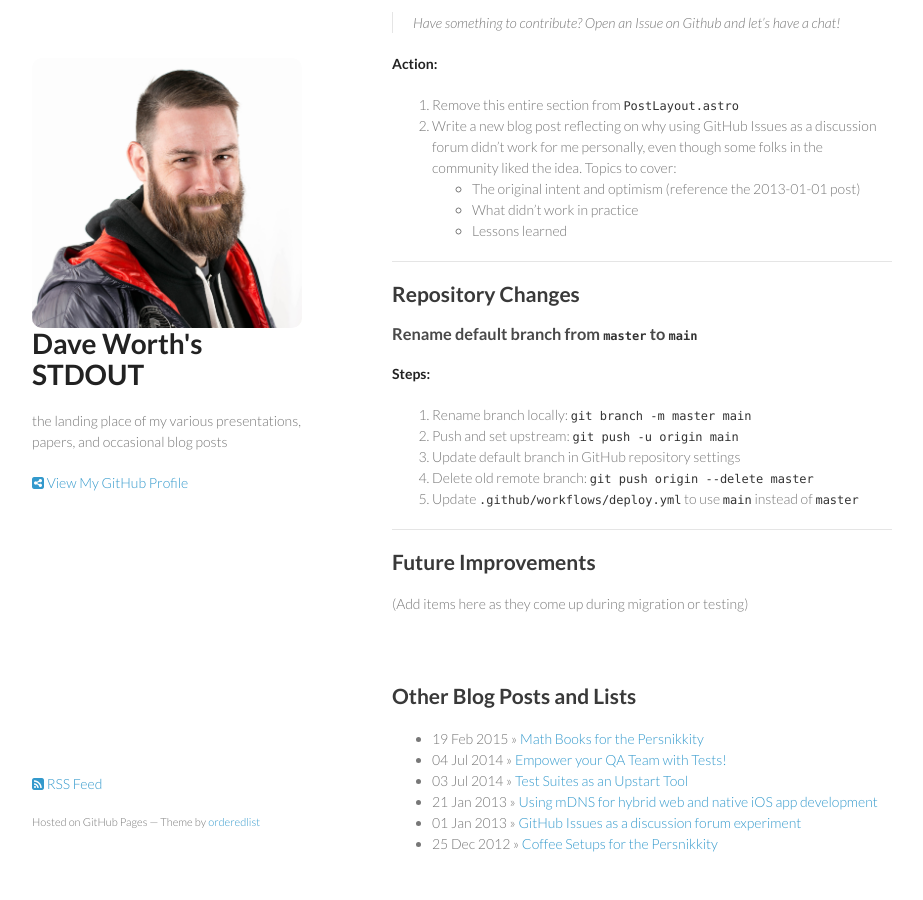
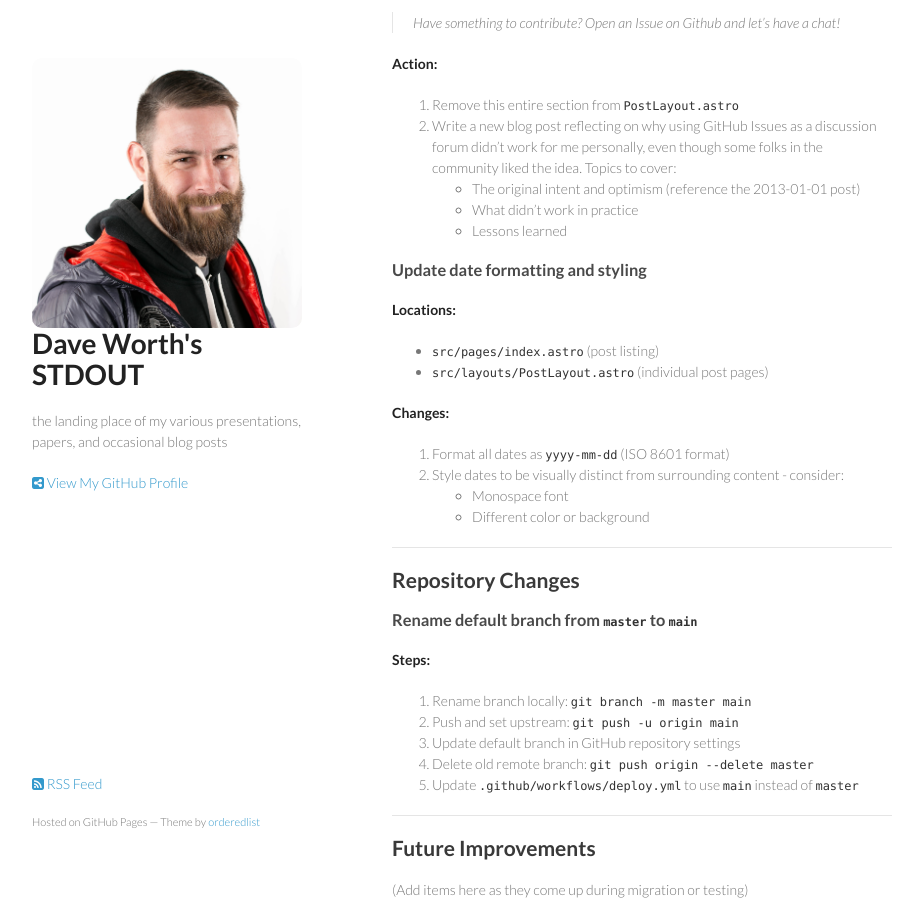
Before and after one commit to daveworth/daveworth.github.com, a Jekyll site: the page built from POST_MIGRATION_CHANGES.md, in a window 1280 px wide and 900 px high, scrolled down 409 px. Shown: the whole window, without its empty margins (178-1101 px from the left). Built offline with Jekyll 4.4.1, drawn with Linux system fonts in a browser that asks for light colours; nearby versions of some CDN libraries; our own code applies the rules of GitHub Pages for plain Markdown files.

Commit message:
docs: add date formatting update to post-migration tasks

```diff
--- a/POST_MIGRATION_CHANGES.md
+++ b/POST_MIGRATION_CHANGES.md
@@ -20,6 +20,18 @@ Changes to make after the Astro migration is complete. These are intentional dev
    - What didn't work in practice
    - Lessons learned
 
+### Update date formatting and styling
+
+**Locations:**
+- `src/pages/index.astro` (post listing)
+- `src/layouts/PostLayout.astro` (individual post pages)
+
+**Changes:**
+1. Format all dates as `yyyy-mm-dd` (ISO 8601 format)
+2. Style dates to be visually distinct from surrounding content - consider:
+   - Monospace font
+   - Different color or background
+
 ---
 
 ## Repository Changes
```
